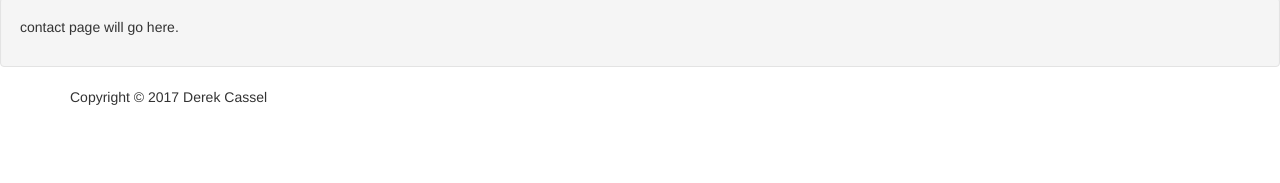
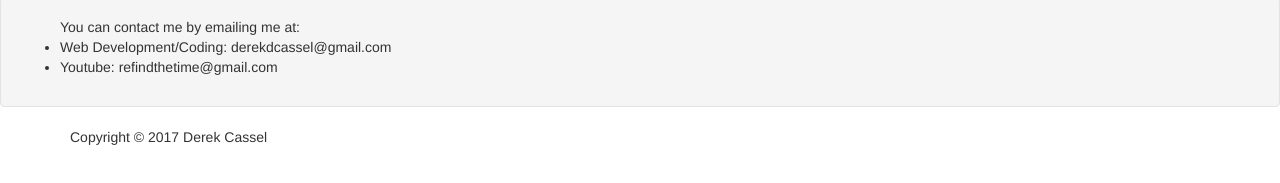
Before and after one commit to refindthetime/Refindthetime--Creations, a plain HTML site: page contact.html in a window 1280 px wide. Shown: the part 123-306 px from the top of the page. Drawn offline with nearby package versions, Linux system fonts and the light colour scheme.

Commit message:
temporary update to homepage and contact page

```diff
--- a/contact.html
+++ b/contact.html
@@ -29,7 +29,10 @@
  </div>
 </div>
 <div id = "contact" class="well">
-<p>contact page will go here.</p>
+<ul>You can contact me by emailing me at:
+  <li>Web Development/Coding: derekdcassel@gmail.com</li>
+  <li>Youtube: refindthetime@gmail.com</li>
+</ul>
 </div>
 
  <footer>
```
Also changed, not shown: refindthetimehome.html (+1 -1 lines).
